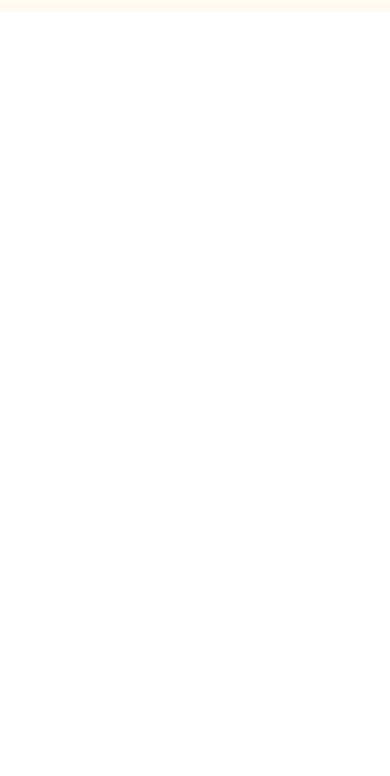
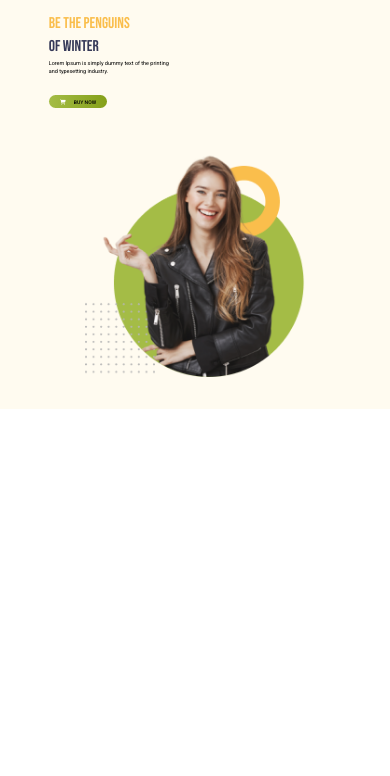
Before and after one commit to mdyasin0/penguin-fashion, a plain HTML site: page index.html in a window 390 px wide. Shown: the part 68-844 px from the top of the page. Drawn offline with nearby package versions, Linux system fonts and the light colour scheme.

Commit message:
added banner section with responsive for all device

```diff
--- a/index.html
+++ b/index.html
@@ -6,14 +6,28 @@
     <title>Document</title>
     <!-- google font cdn -->
     <link rel="preconnect" href="https://fonts.googleapis.com">
-    <link rel="preconnect" href="https://fonts.gstatic.com" crossorigin>
-    <link href="https://fonts.googleapis.com/css2?family=Bebas+Neue&display=swap" rel="stylesheet">
+<link rel="preconnect" href="https://fonts.gstatic.com" crossorigin>
+<link href="https://fonts.googleapis.com/css2?family=Bebas+Neue&family=Roboto:ital,wght@0,100..900;1,100..900&display=swap" rel="stylesheet">
     <!-- icon cdn -->
     <link rel="stylesheet" href="https://cdnjs.cloudflare.com/ajax/libs/font-awesome/6.7.2/css/all.min.css" integrity="sha512-Evv84Mr4kqVGRNSgIGL/F/aIDqQb7xQ2vcrdIwxfjThSH8CSR7PBEakCr51Ck+w+/U6swU2Im1vVX0SVk9ABhg==" crossorigin="anonymous" referrerpolicy="no-referrer" />
     <!-- tailwind cdn -->
     <script src="https://cdn.tailwindcss.com"></script>
+    <style>
+      .bebas-neue {
+  font-family: "Bebas Neue", serif;
+  font-weight: 400;
+  font-style: normal;
+}
+.roboto {
+  font-family: "Roboto", serif;
+  font-optical-sizing: auto;
+  font-style: normal;
+  font-variation-settings:
+    "wdth" 100;
+}
+    </style>
 </head>
-<body>
+<body class="roboto">
 <header class="bg-[#FFFBF0]">
     <!-- navbar -->
     <nav class="flex justify-between w-3/4 mx-auto pt-8 items-center pb-6">
@@ -21,7 +35,7 @@
           <img class="w-[45%] md:w-60 2xl:w-60 " src="icons/logo.png" alt=" logo photo">
       </div>
       <div>
-          <ul class="font-[Roboto] hidden md:flex gap-5 block 2xl: flex gap-5 block  ">
+          <ul class=" hidden md:flex gap-5 block 2xl: flex gap-5 block  ">
               <li><a href="#">Home</a></li>
               <li><a href="#">Product</a></li>
               <li><a href="#">About us</a></li>
@@ -32,6 +46,19 @@
        </div>
       </div>
     </nav>
+    <!-- banner section -->
+     <section class="  md:flex   w-3/4 mx-auto items-center justify-between pb-8">
+      <div class="mx-auto  ">
+        <h1 class="uppercase  bebas-neue  text-[4vw]  "><span class="text-[#FABE4C]">Be the Penguins </span> <br>
+          <span class=" text-[#363958]"> of Winter </span> </h1>
+          <p class="mb-[3vw] text-[1.4vw] ">Lorem Ipsum is simply dummy text of the  printing <br>
+            and typesetting industry.</p>
+            <buttonv class=" text-[1.3vw]  font-medium py-[0.9vw] px-[2.9vw] rounded-lg bg-gradient-to-r from-[#A4BC46] to-[#85A019]"><i class="mr-2 text-white fa-solid fa-cart-shopping"></i>BUY NOW</button>
+      </div>
+      <div>
+        <img class="w-80 mx-auto w-[75%] mt-10 " src="images/model.png" alt="moddel image">
+      </div>
+     </section>
 </header>
 </body>
 </html>
--- a/tailwind.config.js
+++ b/tailwind.config.js
@@ -2,7 +2,9 @@
 module.exports = {
     content: ["./src/**/*.{html,js}"],
     theme: {
-      extend: {},
+      extend: {
+
+      },
     },
     plugins: [],
   }
```
